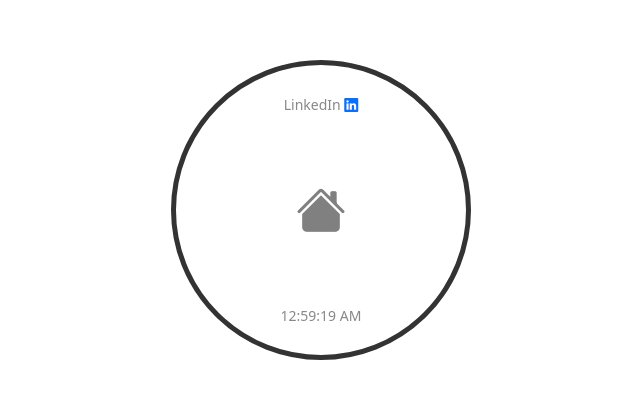
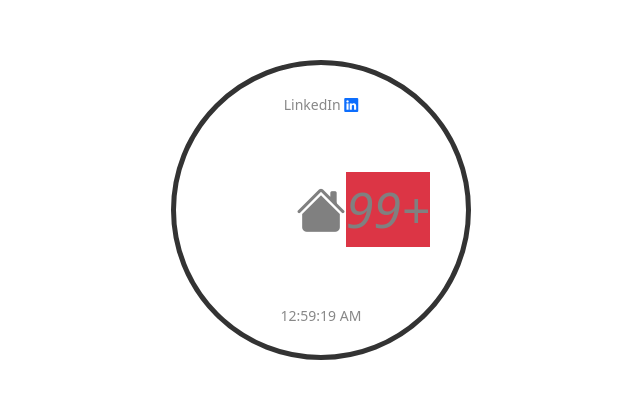
Before and after one commit to francisuloko/linkedin-for-wristwatches, a React (Create React App) app: page / in a window 1280 px wide. Shown: the part 190-588 px from the top of the page, without its empty margins (319-959 px from the left). Built offline with nearby package versions, Linux system fonts and the light colour scheme.

Commit message:
Add alerts counter

```diff
--- a/src/components/nav.js
+++ b/src/components/nav.js
@@ -5,12 +5,32 @@ export default function Nav() {
   return (
     <div className="nav w-100">
       <Carousel interval={null} indicators={false} className="w-100 ">
-        <Carousel.Item><i className="bi bi-house-fill"></i></Carousel.Item>
-        <Carousel.Item><i className="bi bi-people-fill"></i></Carousel.Item>
-        <Carousel.Item><i className="bi bi-briefcase-fill"></i></Carousel.Item>
-        <Carousel.Item><i className="bi bi-chat-dots-fill"></i></Carousel.Item>
-        <Carousel.Item><i className="bi bi-bell-fill"></i></Carousel.Item>
-    </Carousel>
+        <Carousel.Item>
+          <i className="bi bi-house-fill position-relative p-2 position-relative p-2">
+            <span className="position-absolute bg-danger">99+</span>
+          </i>
+        </Carousel.Item>
+        <Carousel.Item>
+          <i className="bi bi-people-fill position-relative p-2">
+            <span className="position-absolute bg-danger">99+</span>
+          </i>
+        </Carousel.Item>
+        <Carousel.Item>
+          <i className="bi bi-briefcase-fill position-relative p-2">
+            <span className="position-absolute bg-danger">99+</span>
+          </i>
+        </Carousel.Item>
+        <Carousel.Item>
+          <i className="bi bi-chat-dots-fill position-relative p-2">
+            <span className="position-absolute bg-danger">99+</span>
+          </i>
+        </Carousel.Item>
+        <Carousel.Item>
+          <i className="bi bi-bell-fill position-relative p-2">
+            <span className="position-absolute bg-danger">99+</span>
+          </i>
+        </Carousel.Item>
+      </Carousel>
     </div>
   );
 }
```
